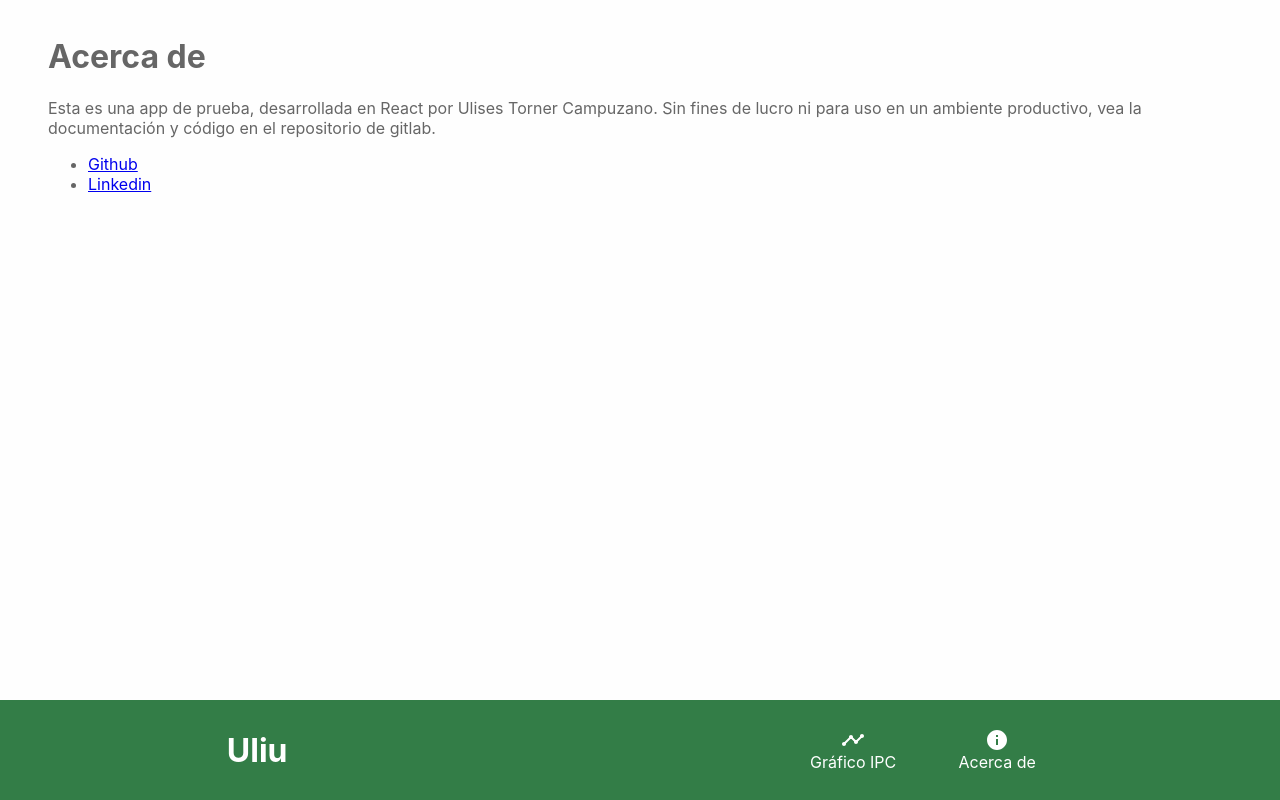
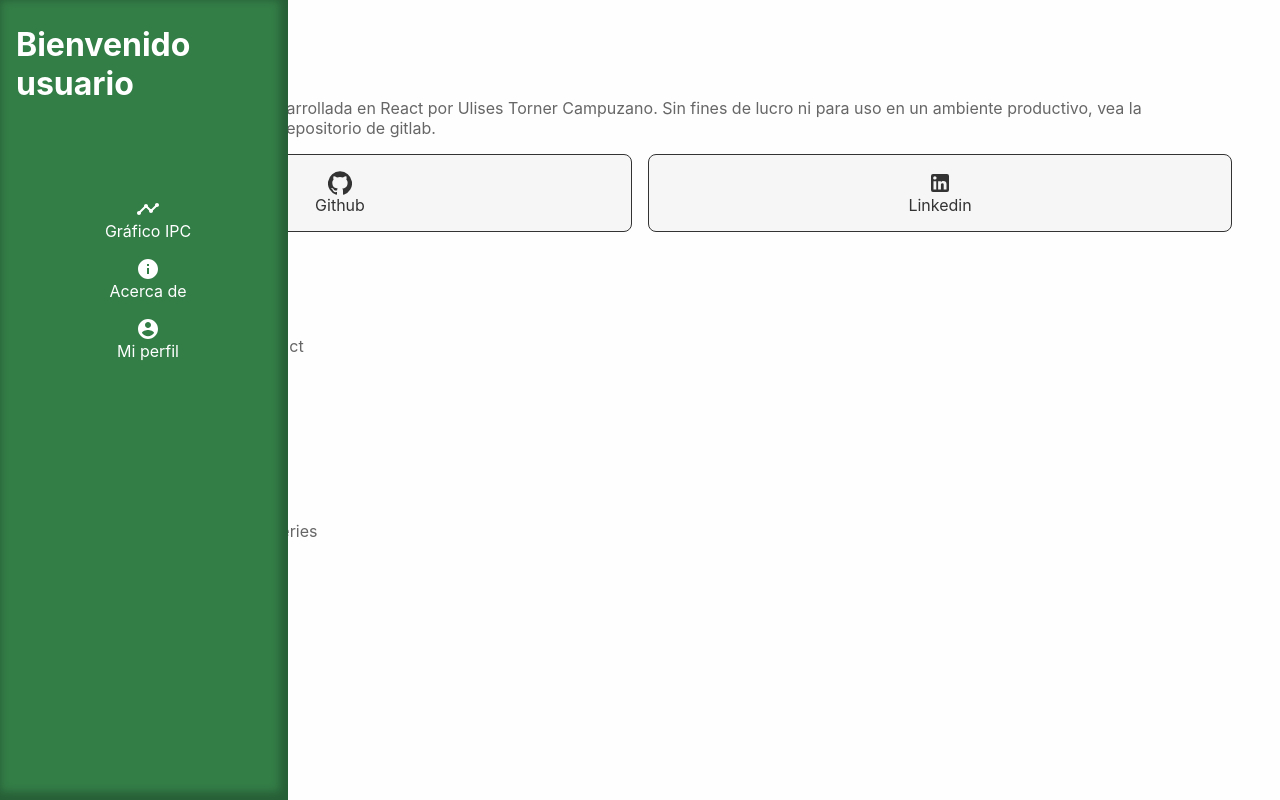
Before and after one commit to denkiapple/GBMPruebaTecnica, a React (Create React App) app: page /about in a window 1280 px wide. Built offline with nearby package versions, Linux system fonts and the light colour scheme.

Commit message:
New: Loader and updates to IPCContainer, About and Navigation

```diff
--- /dev/null
+++ b/src/Components/Loader.module.css
@@ -0,0 +1,57 @@
+.layout {
+  position: absolute;
+  top: 0;
+  bottom: 0;
+  left: 0;
+  right: 0;
+  background-color: rgba(0, 0, 0, 0.5);
+
+  display: flex;
+  flex-direction: row;
+  align-items: center;
+  justify-content: center;
+  cursor: progress;
+}
+
+.container {
+  min-width: 5rem;
+  display: flex;
+  flex-direction: row;
+  align-items: center;
+  justify-content: space-between;
+}
+
+.dot {
+  width: 1rem;
+  height: 1rem;
+  background-color: white;
+  border-radius: 50%;
+  margin-left: 1rem;
+
+  animation-name: bounce;
+  animation-duration: 1s;
+  animation-iteration-count: infinite;
+  animation-direction: alternate;
+  animation-timing-function: ease-in-out;
+}
+
+.dot:first-of-type {
+  margin-left: 0;
+  animation-delay: -0.5s;
+}
+
+.dot:last-of-type {
+  animation-delay: 0.5s;
+}
+
+@keyframes bounce {
+  from {
+    transform: translateY(0);
+    opacity: 1;
+  }
+
+  to {
+    transform: translateY(1rem);
+    opacity: 0.6;
+  }
+}
--- a/src/Containers/AboutContainer.jsx
+++ b/src/Containers/AboutContainer.jsx
@@ -1,25 +1,70 @@
+import { GitHub, LinkedIn } from '@material-ui/icons';
+
+import styles from "./AboutContainer.module.css";
+
 const AboutContainer = () => {
   return (
     <main>
       <header>
         <h1>Acerca de</h1>
       </header>
-      <p>
-        Esta es una app de prueba, desarrollada en React por Ulises Torner Campuzano.
-        Sin fines de lucro ni para uso en un ambiente productivo, vea la documentación y código en el repositorio de gitlab.
-      </p>
 
       <section>
+        <p>
+          Esta es una app de prueba, desarrollada en React por Ulises Torner Campuzano.
+          Sin fines de lucro ni para uso en un ambiente productivo, vea la documentación y código en el repositorio de gitlab.
+        </p>
+      </section>
+
+      <section>
+        <div className={styles.groupLinks}>
+          <a
+            href="https://github.com/denkiapple/GBMPruebaTecnica"
+            alt="Hipervínculo a repositorio en Github"
+            target="_blank"
+            rel='noreferrer'
+          >
+            <GitHub />
+            Github
+          </a>
+          <a
+            href="https://www.linkedin.com/in/ulises-torner-campuzano-b32000140/"
+            alt="Hipervínculo a Linkedin"
+            target="_blank"
+            rel='noreferrer'
+          >
+            <LinkedIn />
+            Linkedin
+          </a>
+        </div>
+      </section>
+
+      <section>
+        <h3>
+          Objetivos de la prueba:
+        </h3>
+
+        <h4>Level 1</h4>
         <ul>
           <li>
-            <a href="https://github.com/denkiapple/GBMPruebaTecnica" alt="Hipervínculo a repositorio en Github">
-              Github
-            </a>
+            Aplicación creada con React
+          </li>
+        </ul>
+
+        <h4>Level 2</h4>
+        <ul>
+          <li>
+            Lorem ipsum...
+          </li>
+        </ul>
+
+        <h4>Bonus</h4>
+        <ul>
+          <li>
+            Diseño 100% responsivo
           </li>
           <li>
-            <a href="https://www.linkedin.com/in/ulises-torner-campuzano-b32000140/" alt="Hipervínculo a Linkedin">
-              Linkedin
-            </a>
+            CSS Modules y Media Queries
           </li>
         </ul>
       </section>
--- /dev/null
+++ b/src/Containers/AboutContainer.module.css
@@ -0,0 +1,38 @@
+.groupLinks {
+  display: grid;
+  gap: 1rem;
+  grid-template-columns: 1fr;
+}
+
+.groupLinks > a {
+  display: flex;
+  flex-direction: column;
+  align-items: center;
+  justify-content: center;
+
+  background-color: #f6f6f6;
+  color: #333;
+  border: 0.08rem solid #333;
+  padding: 1rem 0.5rem;
+  border-radius: 0.5rem;
+
+  text-decoration: none;
+  font-size: 1rem;
+
+  transition: all 600ms;
+}
+
+.groupLinks > a:hover{
+  background-color: white;
+  border-color: #337d47;
+  color: #337d47;
+  box-shadow: 0.2rem 0.2rem 0.5rem #888;
+}
+
+
+/* TABLET & DESKTOP STYLES */
+@media only screen and (min-width: 600px) {
+  .groupLinks {
+    grid-template-columns: repeat(2, 1fr);
+  }
+}
--- a/src/Containers/IPCContainer.jsx
+++ b/src/Containers/IPCContainer.jsx
@@ -1,11 +1,16 @@
 import { useEffect } from "react";
+import { connect } from 'react-redux';
+import { shape, arrayOf } from "prop-types";
 
-import { getData } from '../utils';
+import { Chart, Loader } from '../Components';
+import { getData } from '../actions';
 
-const IPCContainer = () => {
+const IPCContainer = ({ ipcData }) => {
   useEffect(() => {
     getData().then(data => console.log(data));
   }, []);
+
+  console.warn("CONTAINER", ipcData);
 
   return (
     <main>
@@ -15,8 +20,25 @@ const IPCContainer = () => {
       <p>
         Revisa el índice de precios y cotizaciones.
       </p>
+
+      <Chart ipcData={ipcData} />
+      <Loader isLoading={true} />
     </main>
   );
 }
 
-export default IPCContainer;
+IPCContainer.propTypes = {
+  ipcData: arrayOf(shape({})),
+};
+
+IPCContainer.defaultProps = {
+  ipcData: [],
+};
+
+const mapStateToProps = state => ({
+  ipcData: state
+});
+
+export default connect(
+  mapStateToProps,
+)(IPCContainer);
--- a/src/UIcomponents/Navigation.jsx
+++ b/src/UIcomponents/Navigation.jsx
@@ -1,13 +1,15 @@
+import { shape } from "prop-types";
+
 import { Link } from 'react-router-dom'
-import { Timeline, Info } from '@material-ui/icons';
+import { Timeline, Info, AccountCircle } from '@material-ui/icons';
 
 import styles from './Navigation.module.css';
 
-const Navigation = () => {
+const Navigation = ({ user }) => {
   return (
     <header className={styles.layout}>
       <div className={styles.branding}>
-        <h1>Uliu</h1>
+        <h1>Bienvenido {user?.firstName || "usuario"}</h1>
       </div>
 
       <ul className={styles.routes}>
@@ -23,9 +25,23 @@ const Navigation = () => {
             Acerca de
           </Link>
         </li>
+        <li>
+          <Link to="/user">
+            <AccountCircle />
+            Mi perfil
+          </Link>
+        </li>
       </ul>
     </header>
   );
 }
 
+Navigation.propTypes = {
+  user: shape({}),
+};
+
+Navigation.defaultProps = {
+  user: {}
+};
+
 export default Navigation;
--- a/src/UIcomponents/Navigation.module.css
+++ b/src/UIcomponents/Navigation.module.css
@@ -1,31 +1,32 @@
 .layout {
+  box-sizing: border-box;
   background-color: #337d47;
   color: white;
 
   display: flex;
   flex-direction: row;
-  justify-content: space-around;
+  justify-content: center;
   align-items: center;
 
   width: 100vw;
   margin: 0;
-  padding: 0.25rem;
+  padding: 0.25rem 1rem;
   position: absolute;
   bottom: 0;
   left: 0;
 }
 
 .branding {
-  display: flex;
-  flex-direction: row;
-  align-items: center;
-  justify-content: center;
+  display: none;
 }
 
 ul.routes {
   display: flex;
   flex-direction: row;
   list-style: none;
+  width: 100%;
+  margin: 0;
+  padding: 0;
 }
 
 .routes > li > * {
@@ -34,23 +35,53 @@ ul.routes {
   justify-content: center;
   align-items: center;
 
-  min-width: 6rem;
+  min-width: 4rem;
   color: white;
   text-decoration: none;
   text-align: center;
   padding: 0.5rem 1rem;
   border-radius: 0.25rem;
-  margin-left: 1rem;
+  margin-left: 0.5rem;
   cursor: pointer;
 }
 
 .routes > li > *:hover {
-  background-color: #48a361;
+  background-color: #338f4c;
 }
 
 /* TABLET & DESKTOP STYLES */
-/* @media only screen and (min-width: 600px) {
+@media only screen and (min-width: 600px) {
   .layout {
-    background-color: lightblue;
+    justify-content: space-around;
+
+    flex-direction: column;
+    justify-content: flex-start;
+    align-items: center;
+
+    width: 18rem;
+    margin: 0;
+    padding: 0.25rem 1rem;
+    position: absolute;
+    top: 0;
+    left: 0;
+    box-shadow: -0.25rem -0.25rem 0.5rem 0.25rem rgba(0, 0, 0, 0.25) inset;
   }
-} */
+
+  .layout > div, .layout > ul.routes {
+    width: 100%;
+  }
+
+  .branding {
+    display: flex;
+    flex-direction: row;
+    align-items: center;
+    justify-content: center;
+    margin-bottom: 4rem;
+  }
+
+  ul.routes {
+    flex-direction: column;
+    align-items: center;
+    justify-content: center;
+  }
+}
```
Also changed, not shown: src/Components/Loader.jsx (added, +24 -0 lines).
